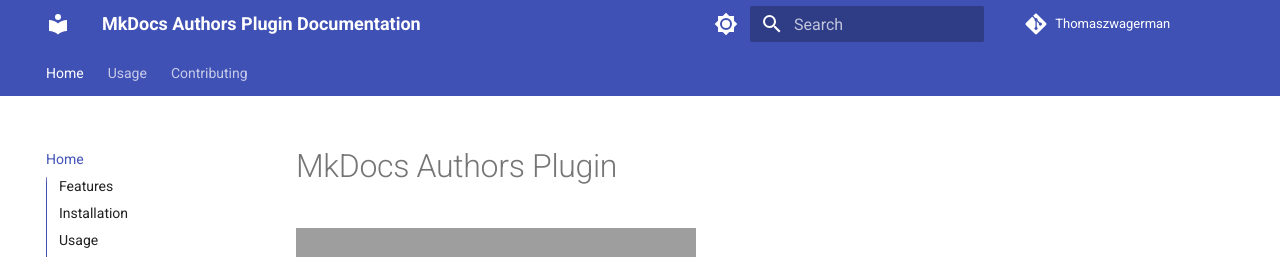
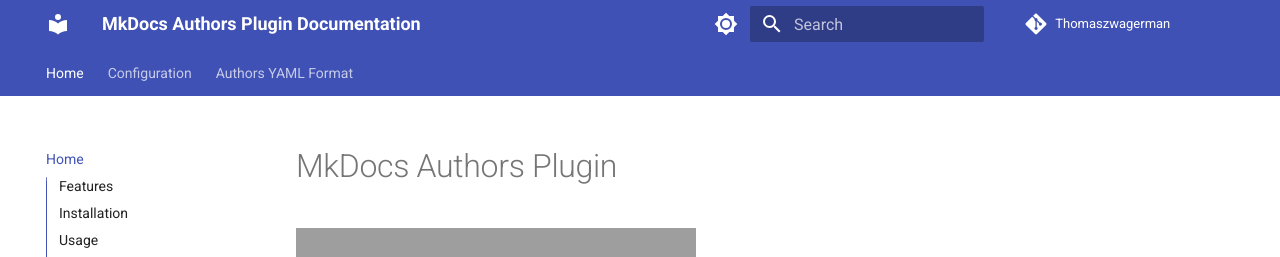
Before and after one commit to thomaszwagerman/mkdocs-authors-plugin, an MkDocs documentation site: the page built from docs/index.md, in a window 1280 px wide and 900 px high. Shown: the top 257 px of the window. Built offline with MkDocs 1.6.1 and Material for MkDocs 9.7.7, drawn with Linux system fonts in a browser that asks for light colours.

Commit message:
update nav in docs

```diff
--- a/mkdocs.yml
+++ b/mkdocs.yml
@@ -30,10 +30,8 @@
 
 nav:
   - Home: index.md
-  - Usage:
-    - Configuration: configuration.md
-    - Authors YAML Format: authors_yaml_format.md
-  - Contributing: contributing.md
+  - Configuration: configuration.md
+  - Authors YAML Format: authors_yaml_format.md
 
 plugins:
   - search
```
Also changed, not shown: 1 other file.
